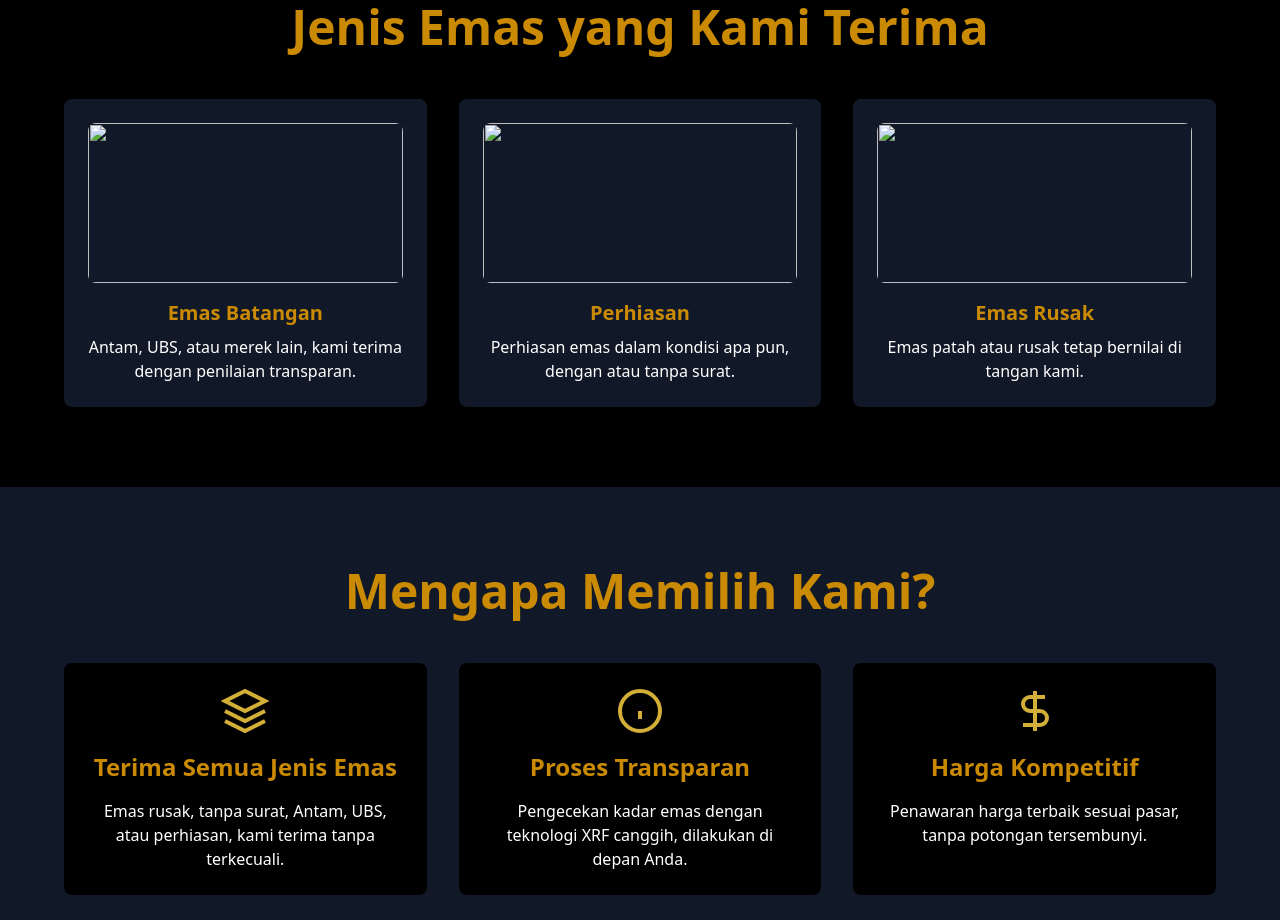
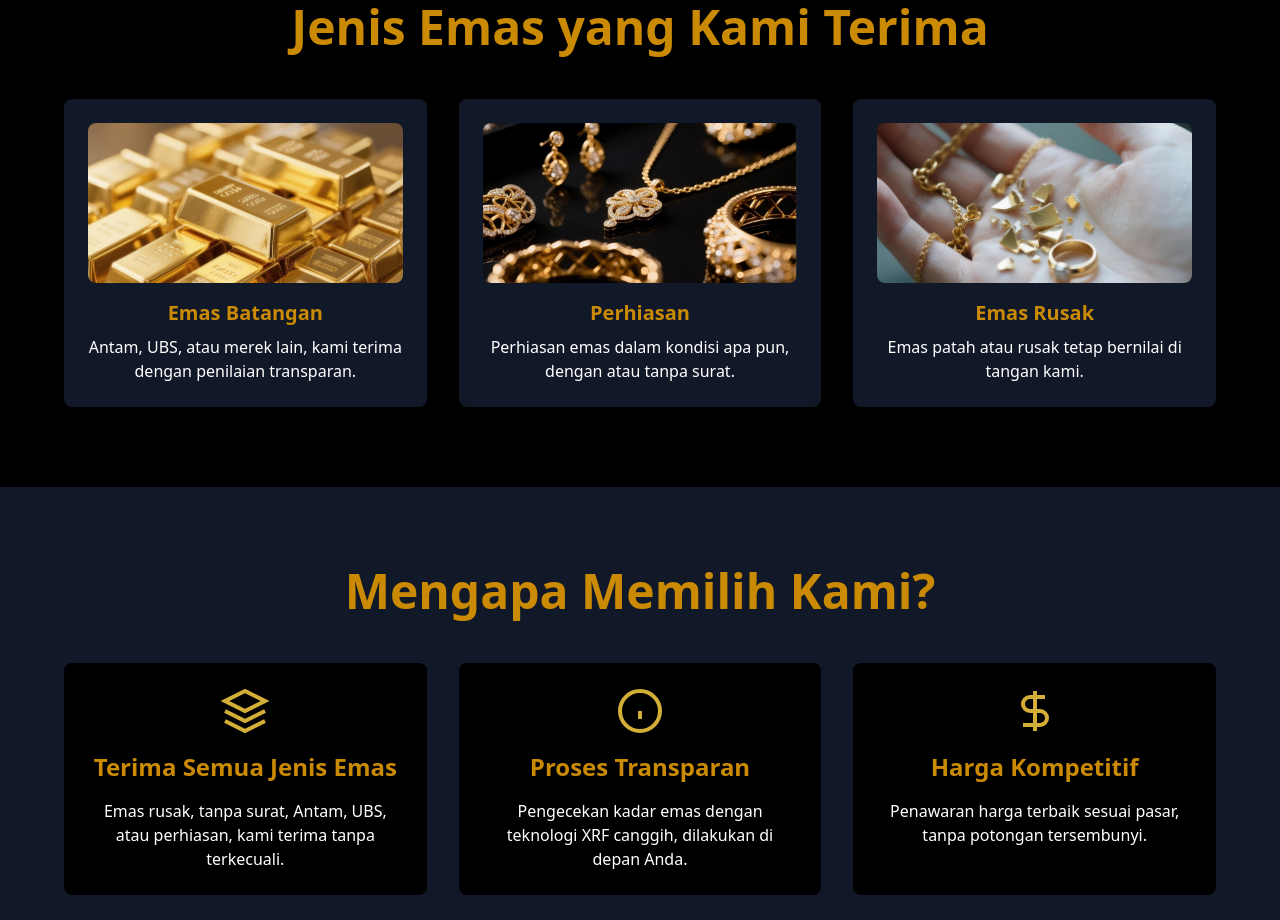
Before and after one commit to Aderu-Cujoh/Aderu, a plain HTML site: page index.html in a window 1280 px wide. Shown: the part 877-1797 px from the top of the page. Drawn offline with nearby package versions, Linux system fonts and the light colour scheme.

Commit message:
index.html

```diff
--- a/index.html
+++ b/index.html
@@ -86,7 +86,7 @@
     <!-- Hero Section with Video -->
     <section class="relative min-h-screen flex items-center justify-center">
         <video autoplay muted loop class="hero-video">
-            <source src="assets/interstellar.mp4" type="video/mp4">
+            <source src="interstellar.mp4" type="video/mp4">
             <img src="https://source.unsplash.com/1600x900/?gold,jewelry" alt="Fallback Gold Image" class="w-full h-full object-cover">
         </video>
         <div class="absolute inset-0 bg-black bg-opacity-60"></div>
@@ -103,17 +103,17 @@
             <h2 class="text-4xl md:text-5xl font-playfair font-bold mb-12 text-yellow-600">Jenis Emas yang Kami Terima</h2>
             <div class="grid grid-cols-1 md:grid-cols-3 gap-8">
                 <div class="slider-item p-6 bg-gray-900 rounded-lg card-hover">
-                    <img src="assets/emas.jpg"Emas Batangan" class="w-full h-40 object-cover rounded-lg mb-4">
+                    <img src="emas.jpg"Emas Batangan" class="w-full h-40 object-cover rounded-lg mb-4">
                     <h3 class="text-xl font-semibold mb-2 text-yellow-600">Emas Batangan</h3>
                     <p>Antam, UBS, atau merek lain, kami terima dengan penilaian transparan.</p>
                 </div>
                 <div class="slider-item p-6 bg-gray-900 rounded-lg card-hover">
-                    <img src="assets/perhiasan.jpg"Perhiasan" class="w-full h-40 object-cover rounded-lg mb-4">
+                    <img src="perhiasan.jpg"Perhiasan" class="w-full h-40 object-cover rounded-lg mb-4">
                     <h3 class="text-xl font-semibold mb-2 text-yellow-600">Perhiasan</h3>
                     <p>Perhiasan emas dalam kondisi apa pun, dengan atau tanpa surat.</p>
                 </div>
                 <div class="slider-item p-6 bg-gray-900 rounded-lg card-hover">
-                    <img src="assets/emas-rusak.jpg"Emas Rusak" class="w-full h-40 object-cover rounded-lg mb-4">
+                    <img src="emas-rusak.jpg"Emas Rusak" class="w-full h-40 object-cover rounded-lg mb-4">
                     <h3 class="text-xl font-semibold mb-2 text-yellow-600">Emas Rusak</h3>
                     <p>Emas patah atau rusak tetap bernilai di tangan kami.</p>
                 </div>
```
